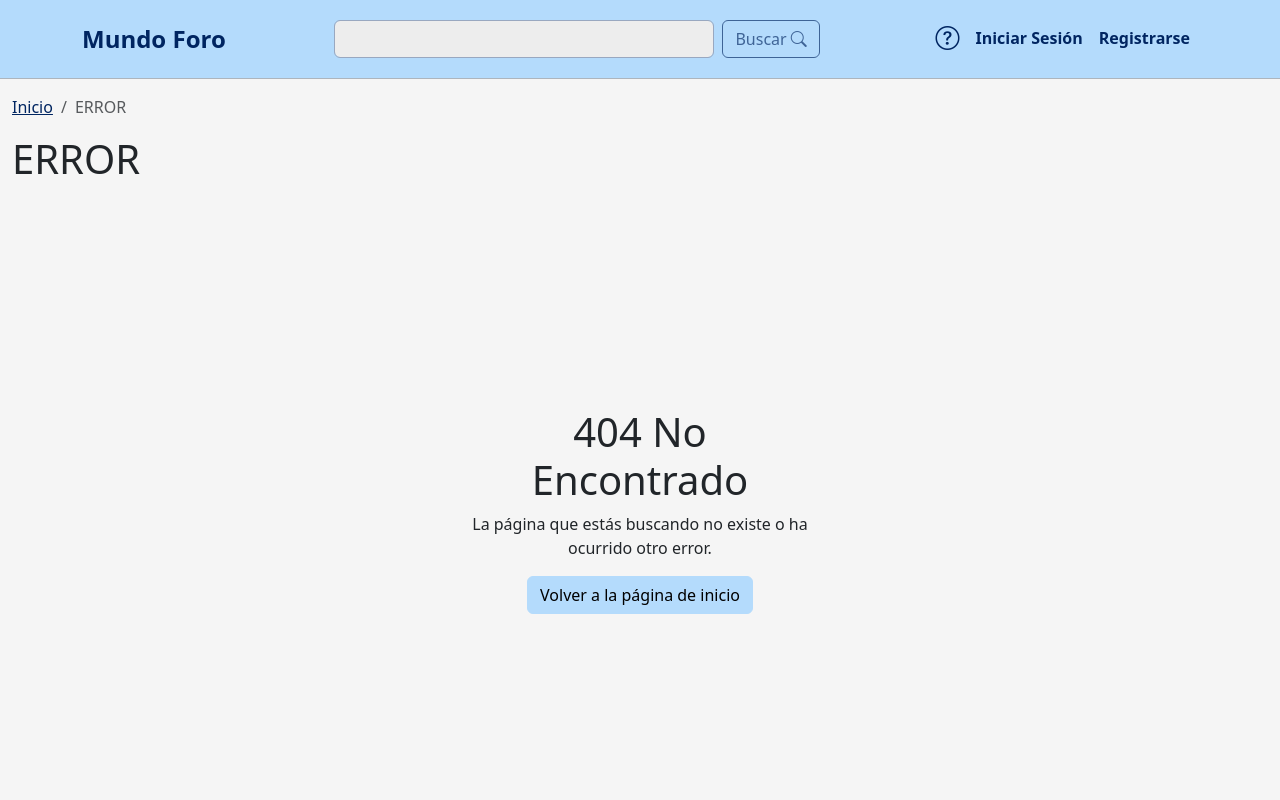
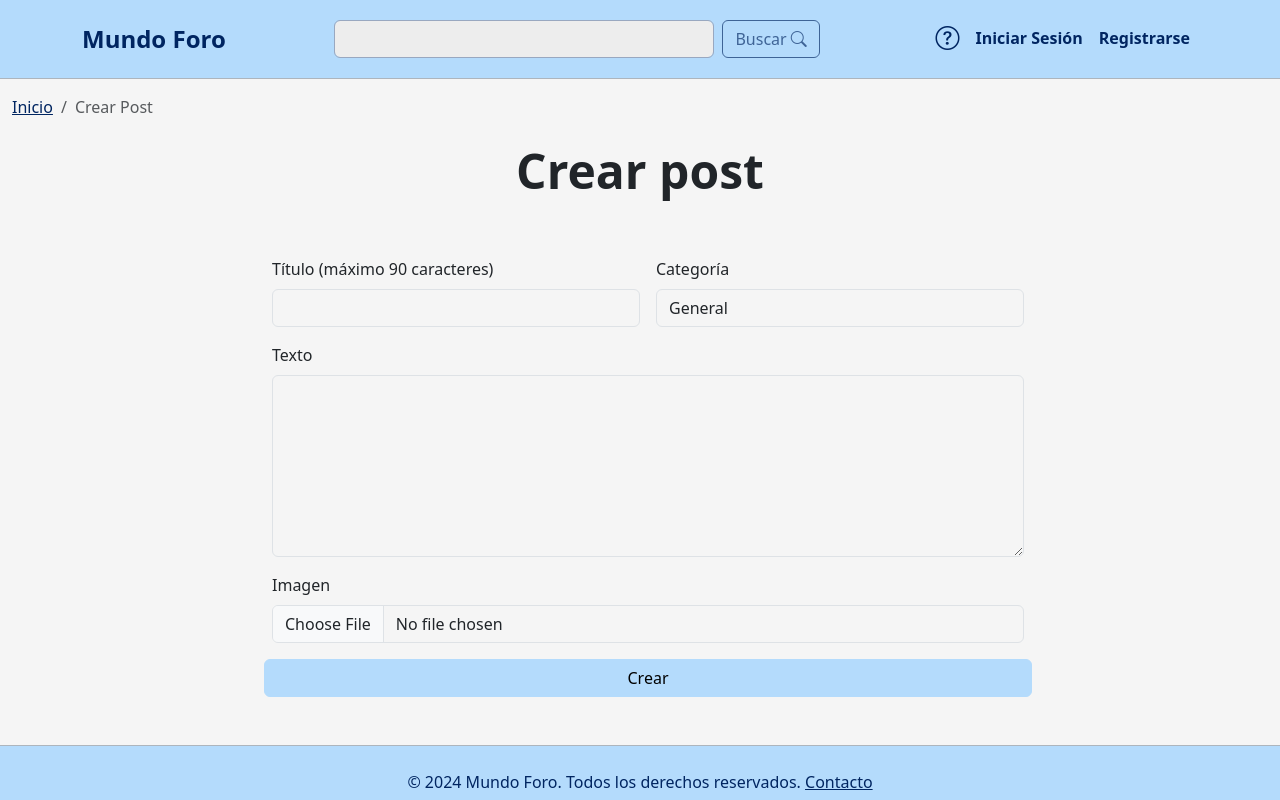
Before and after one commit to Croissanton/IU_Proyecto, a React (Create React App) app in the folder foro-mundo/: page /crear/1 in a window 1280 px wide. Shown: the top 800 px of the page. Built offline with nearby package versions, Linux system fonts and the light colour scheme.

Commit message:
se modifica el topic default al crear post

```diff
--- a/foro-mundo/src/Components/Header.js
+++ b/foro-mundo/src/Components/Header.js
@@ -294,7 +294,7 @@ const Header = forwardRef((props, ref) => {
                     <Nav.Link
                       className="d-flex align-items-center justify-content-center"
                       as={Link}
-                      to="/crear"
+                      to="/crear/0"
                       aria-label="Crear post"
                     >
                       {isMobile && <span className="me-2">Crear</span>}
--- a/foro-mundo/src/Pages/PostCreationPage.js
+++ b/foro-mundo/src/Pages/PostCreationPage.js
@@ -3,7 +3,7 @@ import React, { useState, useEffect } from "react";
 import { Breadcrumb, Button } from "react-bootstrap";
 import ConfirmationModal from "../Components/ConfirmationModal.js";
 import { useToast } from "../Context/ToastContext.js";
-import { Link, useNavigate } from "react-router-dom";
+import { Link, useNavigate, useParams } from "react-router-dom";
 import { v4 as uuidv4 } from "uuid";
 
 function PostCreationPage() {
@@ -11,6 +11,7 @@ function PostCreationPage() {
     document.title = "Crear Post";
   }, []);
 
+  const { topicId } = useParams();
   const usuario = JSON.parse(localStorage.getItem("usuario")) || undefined;
   const topics = JSON.parse(localStorage.getItem("topics")) || [];
 
@@ -18,7 +19,7 @@ function PostCreationPage() {
   const [selectedFile, setSelectedFile] = useState(null);
   const [formData, setFormData] = useState({
     title: "",
-    category: "default",
+    category: topicId !== "0" ? topicId : "default",
     text: "",
   });
 
@@ -162,7 +163,7 @@ function PostCreationPage() {
                 value={formData.category}
                 onChange={handleInputChange}
               >
-                <option value="default" disabled>
+                <option value="default" disabled={formData.category !== "default"}>
                   Selecciona una categoría...
                 </option>
                 {topics.map(topic => (
--- a/foro-mundo/src/Pages/TopicPage.js
+++ b/foro-mundo/src/Pages/TopicPage.js
@@ -165,7 +165,7 @@ function TopicPage() {
         <div>
           <div className="row justify-content-center">
             <div className="col-auto">
-              <Link to="/crear" className="btn btn-primary">
+              <Link to={`/crear/${topicId}`} className="btn btn-primary">
                 <i className="bi bi-plus-circle"></i>{" "}
                 <span>Crear Nuevo Post</span>
               </Link>
--- a/foro-mundo/src/index.js
+++ b/foro-mundo/src/index.js
@@ -32,7 +32,7 @@ const router = createBrowserRouter(
         { path: "/perfil/:username", element: <ProfilePublic /> },
         { path: "/topic/:topicId", element: <TopicPage /> },
         { path: "/post/:postId", element: <PostPage /> },
-        { path: "/crear", element: <PostCreationPage /> },
+        { path: "/crear/:topicId", element: <PostCreationPage /> },
         { path: "/inicioSesion", element: <LoginPage /> },
         { path: "/registro", element: <SignUpPage /> },
         { path: "/ayuda", element: <HelpPage /> },
```
